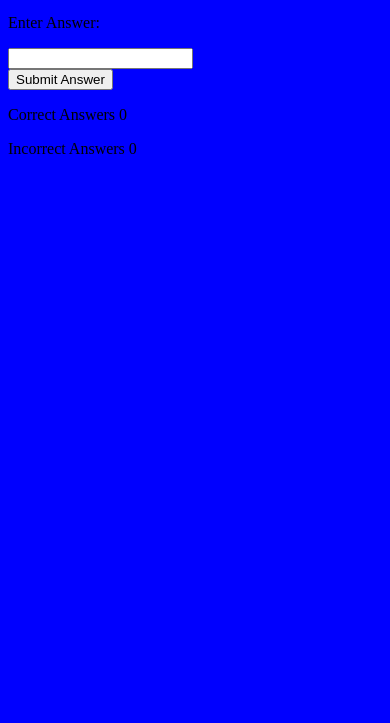
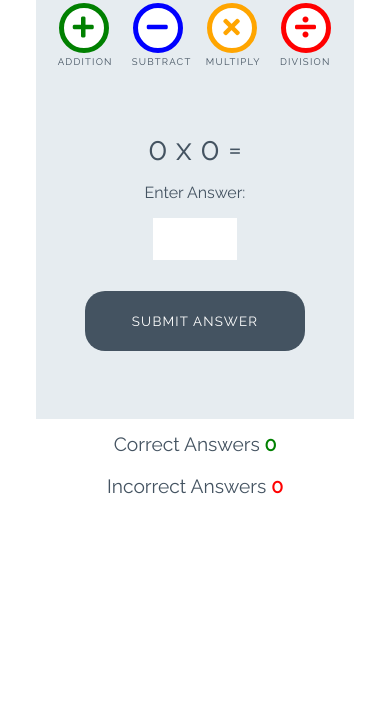
Before and after one commit to Ngesila/love.maths, a plain HTML site: page index.html in a window 390 px wide. Shown: the part 121-844 px from the top of the page. Drawn offline with Linux system fonts and the light colour scheme.

Commit message:
Add styles for game

```diff
--- a/assets/css/style.css
+++ b/assets/css/style.css
@@ -1,3 +1,252 @@
+/* --------- Global style */
+
 body {
-    background: blue
+    background-color: white;
+    font-family: "Raleway", sans-serif;
+    color: #445361;
+    text-align: center;
 }
+
+/* --------- Heading */
+
+.heading {
+    text-align: center;
+    font-size: 2.5rem;
+}
+
+.logo {
+    height: 40px;
+    padding-right: 5px;
+}
+
+/* --------- Game layout */
+
+.game-area {
+    background-color: #E6ECF0;
+    box-sizing: border-box;
+    width: 85%;
+    height: 65vh;
+    max-height: 450px;
+    max-width: 830px;
+    margin-left: auto;
+    margin-right: auto;
+    padding: 1%;
+}
+
+.question-area {
+    width: 50%;
+    font-size: 2rem;
+    margin: auto;
+    padding: 50px 0;
+}
+
+.question-area span {
+    padding: 0 15px;
+}
+
+.score-area {
+    margin: 5px auto;
+    width: 60%;
+    font-size: 1.2rem;
+}
+
+.controls-area {
+    width: 85%;
+    margin: 30px auto;
+}
+
+#score {
+    color: green;
+    font-weight: bold;
+}
+
+#incorrect {
+    color: red;
+    font-weight: bold;
+}
+
+.answer-message {
+    display: none;
+    font-size: 1rem;
+}
+
+#answer-box {
+    border: none;
+    color: #445361;
+    display: inline-block;
+    height: 40px;
+    width: 80px;
+    font-size: 1.2rem;
+}
+
+.scores {
+    display: inline-block;
+    padding: 25px;
+}
+
+/* --------- Buttons */
+
+.btn {
+    width: 220px;
+    height: 60px;
+    font-family: "Raleway", sans-serif;
+    text-transform: uppercase;
+    letter-spacing: 1.2px;
+    color: white;
+}
+
+.btn:focus {
+    outline: none;
+}
+
+.btn--big {
+    padding-top: 10px;
+    border-radius: 50%;
+    background-color: white;
+    border: 10px solid;
+    width: 100px;
+    height: 100px;
+    font-size: 3.2rem;
+    margin: 0 30px;
+    transition: all 0.5s;
+}
+
+.btn--big::after{
+    content: attr(data-type);
+    font-size: 1rem;
+    color: #445361;
+    position: relative;
+    left: -0.5em;
+}
+
+.btn--blue {
+    border-color: blue;
+    color: blue;
+}
+
+.btn--blue:active,
+.btn--blue:hover {
+    background-color: darkblue;
+    color: white;
+}
+
+.btn--orange {
+    border-color: orange;
+    color: orange;
+}
+
+.btn--orange:active,
+.btn--orange:hover {
+    background-color: darkorange;
+    color: white;
+}
+
+.btn--red {
+    border-color: red;
+    color: red;
+}
+
+.btn--red:active,
+.btn--red:hover {
+    background-color: darkred;
+    color: white;
+}
+
+.btn--green {
+    border-color: green;
+    color: green;
+}
+
+.btn--green:active,
+.btn--green:hover {
+    background-color: darkgreen;
+    color: white;
+}
+
+.btn--gray {
+    margin-top: 25px;
+    background-color: #445361;
+    border: 1px transparent;
+    border-radius: 20px;
+}
+
+.btn--gray:active,
+.btn--gray:hover {
+    background-color: #0d1013;
+}
+
+/* --------- Media queries */
+
+@media (max-width: 414px) {
+    .controls-area {
+        width: 100%;
+    }
+
+    .btn--big {
+        margin: 0 10px;
+        padding: 5px;
+        border: 5px solid;
+        width: 50px;
+        height: 50px;
+        font-size: 1.5rem;
+    }
+
+    .btn--big::after {
+        font-size: 0.6rem;
+        left: -0.7rem;
+    }
+
+    .question-area {
+        padding: 10% 0;
+        width: 100%;
+    }
+
+    .question-area span {
+        padding: 0;
+    }
+
+    .answer-message {
+        display: block;
+    }
+
+    #answer-box {
+        display: block;
+        margin: 0 auto;
+    }
+    .btn--gray {
+        margin-top: 0;
+    }
+
+    .score-area {
+        width: 100%;
+    }
+
+    .scores {
+        margin: 0.5em auto;
+        display: block;
+        padding: 5px;
+    }
+
+    .heading {
+        font-size: 2rem;
+    }
+}
+
+@media (max-width: 320px) {
+    .game-area {
+        height: 70vh;
+    }
+
+    .controls-area {
+        width: 75%;
+        margin: 10px auto;
+    }
+
+    .btn--big {
+        margin: 10px 10px;
+    }
+    .question-area {
+        padding: 10px 0;
+    }
+
+}
--- a/index.html
+++ b/index.html
@@ -21,16 +21,16 @@
 
     <div class="game-area">
         <div class="controls-area">
-            <button class="btn btn--big btn--green">
+            <button data-type="addition" class="btn btn--big btn--green">
                 <i class="fas fa-plus"></i>
             </button>
-            <button class="btn btn--big btn--blue">
+            <button data-type="subtract" class="btn btn--big btn--blue">
                 <i class="fas fa-minus"></i>
             </button>
-            <button class="btn btn--big btn--orange">
+            <button data-type="multiply" class="btn btn--big btn--orange">
                 <i class="fas fa-times"></i>
             </button>
-            <button class="btn btn--big btn--red">
+            <button data-type="division" class="btn btn--big btn--red">
                 <i class="fas fa-divide"></i>
             </button>
 
@@ -44,7 +44,7 @@
         <p class="answer-message">Enter Answer:</p>
         <input id="answer-box" type="number">
     </div>
-    <button class="btn btn--gray">Submit Answer</button>
+    <button data-type="submit" class="btn btn--gray">Submit Answer</button>
 </div>
 
     <div class="score-area">
```
Also changed, not shown: assets/images/logo.png (added).
